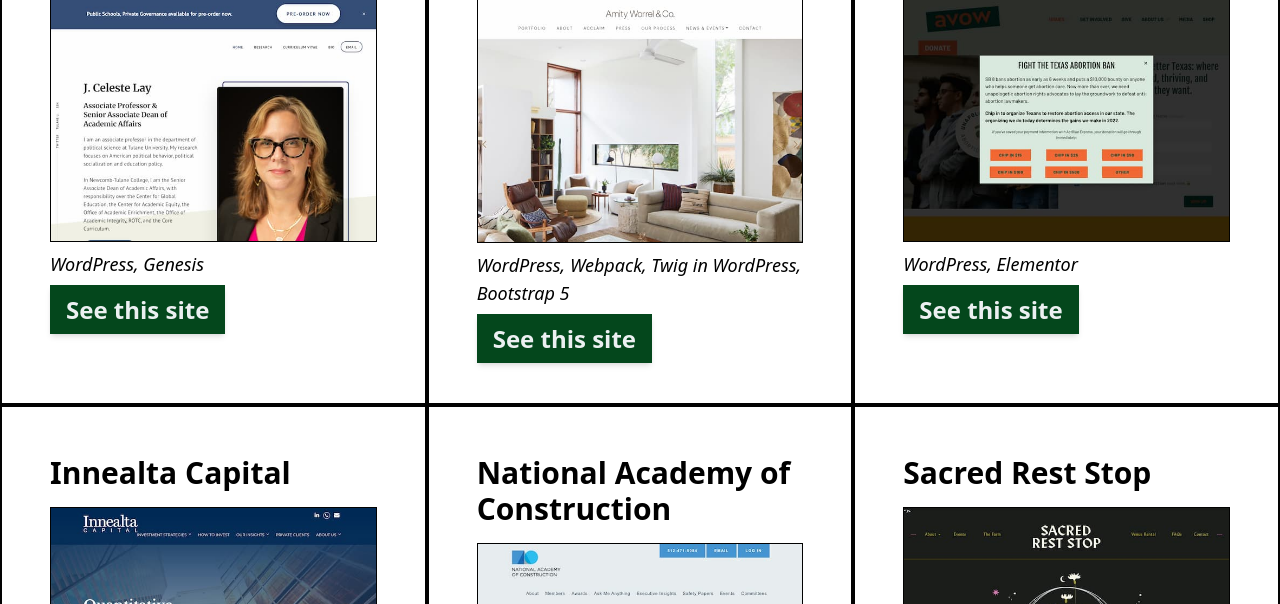
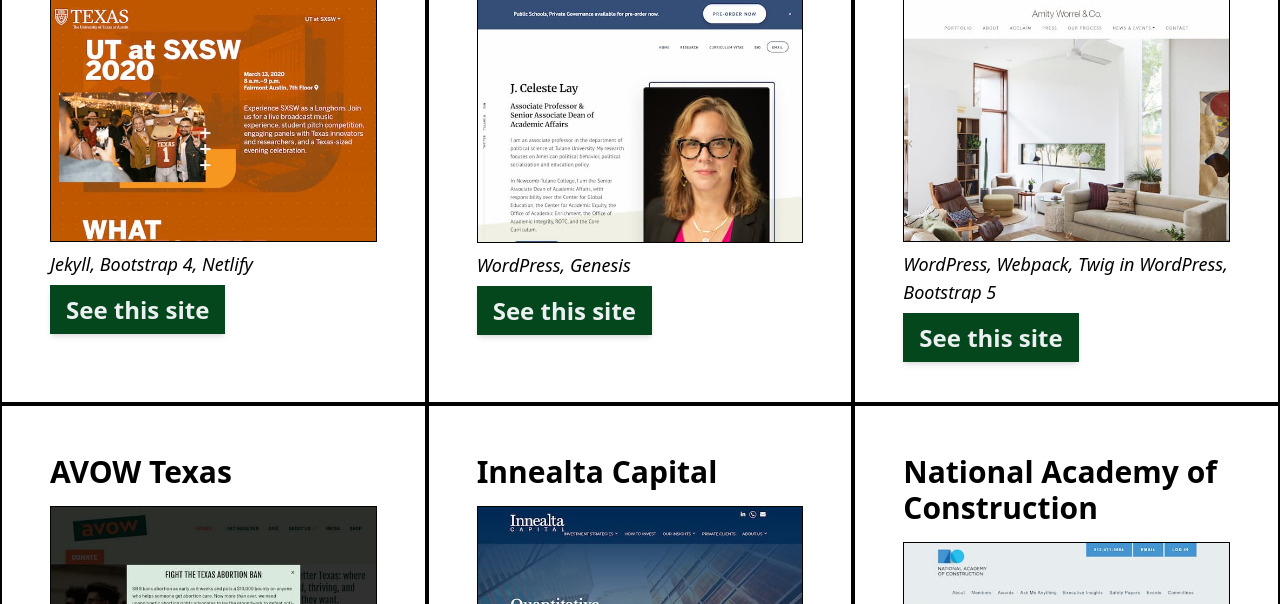
Before and after one commit to leroyrosales/poly-styrene, an Astro site: page / in a window 1280 px wide. Shown: the part 497-1101 px from the top of the page. Built offline with nearby package versions, Linux system fonts and the light colour scheme; Astro itself is replaced by a stand-in of ours; a script that the page names is missing.

Commit message:
Adds ut at sxsw

```diff
--- a/src/components/PortfolioItem.astro
+++ b/src/components/PortfolioItem.astro
@@ -6,7 +6,7 @@
         <h2>{item.title}</h2>
         <figure class="pb-2">
             <picture>
-                <img width="600" height="450" loading="lazy" class="w-full border border-black" src={item.jpg} alt=`Screenshot of ${item.title}` />
+                <img width="600" height="450" loading="lazy" class="w-full border border-black" src=`/assets/sites/${item.jpg}` alt=`Screenshot of ${item.title}` />
             </picture>
         </figure>
             {item.description ?
--- a/src/data/site.json
+++ b/src/data/site.json
@@ -8,269 +8,276 @@
     "email": "leroyrosales@gmail.com",
     "work": [
         {
+            "title": "UT at SXSW 2020",
+            "description": "Jekyll, Bootstrap 4, Netlify",
+            "webp": "",
+            "jpg": "utatsxsw2020-thumb.jpg",
+            "link": "https://5e62651c3e94f3a9ac1706cd--nifty-mestorf-c2ddb0.netlify.app/"
+        },
+        {
             "title": "J. Celeste Lay",
             "description": "WordPress, Genesis",
-            "webp": "/assets/sites/celeste-thumb.webp",
-            "jpg": "/assets/sites/celeste-thumb.jpg",
+            "webp": "celeste-thumb.webp",
+            "jpg": "celeste-thumb.jpg",
             "link": "https://jcelestelay.com/"
         },
         {
             "title": "Amity Worrel",
             "description": "WordPress, Webpack, Twig in WordPress, Bootstrap 5",
-            "webp": "/assets/sites/amityworrel-thumb.webp",
-            "jpg": "/assets/sites/amityworrel-thumb.jpg",
+            "webp": "amityworrel-thumb.webp",
+            "jpg": "amityworrel-thumb.jpg",
             "link": "https://amityworrel.com/"
         },
         {
             "title": "AVOW Texas",
             "description": "WordPress, Elementor",
-            "webp": "/assets/sites/avow-thumb.webp",
-            "jpg": "/assets/sites/avow-thumb.jpg",
+            "webp": "avow-thumb.webp",
+            "jpg": "avow-thumb.jpg",
             "link": "https://codepen.io/rebelleroy/full/rNOWbbK"
         },
         {
             "title": "Innealta Capital",
             "description": "WordPress, Genesis",
-            "webp": "/assets/sites/innealtacapital-thumb.webp",
-            "jpg": "/assets/sites/innealtacapital-thumb.jpg",
+            "webp": "innealtacapital-thumb.webp",
+            "jpg": "innealtacapital-thumb.jpg",
             "link": "https://www.innealtacapital.com/"
         },
         {
             "title": "National Academy of Construction",
             "description": "WordPress, S2 member, Genesis",
-            "webp": "/assets/sites/naocon-thumb.webp",
-            "jpg": "/assets/sites/naocon-thumb.jpg",
+            "webp": "naocon-thumb.webp",
+            "jpg": "naocon-thumb.jpg",
             "link": "https://www.naocon.org/"
         },
         {
             "title": "Sacred Rest Stop",
             "description": "WordPress",
-            "webp": "/assets/sites/sacredrest-thumb.webp",
-            "jpg": "/assets/sites/sacredrest-thumb.jpg",
+            "webp": "sacredrest-thumb.webp",
+            "jpg": "sacredrest-thumb.jpg",
             "link": "https://sacredreststop.org/"
         },
         {
             "title": "Neumos",
             "description": "WordPress",
-            "webp": "/assets/sites/neumos-thumb.webp",
-            "jpg": "/assets/sites/neumos-thumb.jpg",
+            "webp": "neumos-thumb.webp",
+            "jpg": "neumos-thumb.jpg",
             "link": "https://www.neumos.com/"
         },
         {
             "title": "Taller de Harrington",
             "description": "WordPress, TailwindCSS, Twig in WordPress, Webpack, WooCommerce",
-            "webp": "/assets/sites/tallerharrington-thumb.webp",
-            "jpg": "/assets/sites/tallerharrington-thumb.jpg",
+            "webp": "tallerharrington-thumb.webp",
+            "jpg": "tallerharrington-thumb.jpg",
             "link": "https://tallerdeharrington.art/"
         },
         {
             "title": "NARAL Pro-Choice Texas",
             "description": "WordPress",
-            "webp": "/assets/sites/naraltx-thumb.webp",
-            "jpg": "/assets/sites/naraltx-thumb.jpg",
+            "webp": "naraltx-thumb.webp",
+            "jpg": "naraltx-thumb.jpg",
             "link": "https://prochoicetexas.org/"
         },
         {
             "title": "Division of Diversity and Community Engagement",
             "description": "WordPress, Bootstrap 4, Twig in WordPress, Gulp",
-            "webp": "/assets/sites/ddce-thumb.webp",
-            "jpg": "/assets/sites/ddce-thumb.jpg",
+            "webp": "ddce-thumb.webp",
+            "jpg": "ddce-thumb.jpg",
             "link": "https://diversity.utexas.edu/"
         },
         {
             "title": "Women & Their Work",
             "description": "WordPress",
-            "webp": "/assets/sites/womenwork-thumb.webp",
-            "jpg": "/assets/sites/womenwork-thumb.jpg",
+            "webp": "womenwork-thumb.webp",
+            "jpg": "womenwork-thumb.jpg",
             "link": "womenandtheirwork.org"
         },
         {
             "title": "Sara June",
             "description": "WordPress",
-            "webp": "/assets/sites/sarajune-thumb.webp",
-            "jpg": "/assets/sites/sarajune-thumb.jpg",
+            "webp": "sarajune-thumb.webp",
+            "jpg": "sarajune-thumb.jpg",
             "link": "https://sarajunebk.com/"
         },
         {
             "title": "Austin Books Arts Center",
             "description": "WordPress",
-            "webp": "/assets/sites/atxbookarts-thumb.webp",
-            "jpg": "/assets/sites/atxbookarts-thumb.jpg",
+            "webp": "atxbookarts-thumb.webp",
+            "jpg": "atxbookarts-thumb.jpg",
             "link": "https://atxbookarts.org/"
         },
         {
             "title": "Unquiet Things",
             "description": "WordPress, Webpack, Bootstrap 4",
-            "webp": "/assets/sites/unquietthings-thumb.webp",
-            "jpg": "/assets/sites/unquietthings-thumb.jpg",
+            "webp": "unquietthings-thumb.webp",
+            "jpg": "unquietthings-thumb.jpg",
             "link": "https://unquietthings.com/"
         },
         {
             "title": "Colin McIntyre",
             "description": "WordPress",
-            "webp": "/assets/sites/colinmcintyre-thumb.webp",
-            "jpg": "/assets/sites/colinmcintyre-thumb.jpg",
+            "webp": "colinmcintyre-thumb.webp",
+            "jpg": "colinmcintyre-thumb.jpg",
             "link": "https://sculptureforge.com/"
         },
         {
             "title": "First-Generation Longhorns",
             "description": "Jekyll, Bootstrap 4",
-            "webp": "/assets/sites/firstgenlonghorns-thumb.webp",
-            "jpg": "/assets/sites/firstgenlonghorns-thumb.jpg",
+            "webp": "firstgenlonghorns-thumb.webp",
+            "jpg": "firstgenlonghorns-thumb.jpg",
             "link": "https://firstgeneration.utexas.edu/"
         },
         {
             "title": "Office of the Preisdent",
             "description": "Drupal 7, Foundation",
-            "webp": "/assets/sites/ootpresident-thumb.webp",
-            "jpg": "/assets/sites/ootpresident-thumb.jpg",
+            "webp": "ootpresident-thumb.webp",
+            "jpg": "ootpresident-thumb.jpg",
             "link": "https://president.utexas.edu/"
         },
         {
             "title": "Every Minute Stronger",
             "description": "WordPress, Twig in WordPress",
-            "webp": "/assets/sites/everyminute-thumb.webp",
-            "jpg": "/assets/sites/everyminute-thumb.jpg",
+            "webp": "everyminute-thumb.webp",
+            "jpg": "everyminute-thumb.jpg",
             "link": "https://everyminutestronger.com/"
         },
         {
             "title": "Chamberlain McHaney",
             "description": "WordPress, Twig in Wordpress, Webpack, Bootstrap 5",
-            "webp": "/assets/sites/chamberlainmchaney-thumb.webp",
-            "jpg": "/assets/sites/chamberlainmchaney-thumb.jpg",
+            "webp": "chamberlainmchaney-thumb.webp",
+            "jpg": "chamberlainmchaney-thumb.jpg",
             "link": "https://www.chamberlainmchaney.com/"
         },
         {
             "title": "MONDOFUZZ",
             "description": "WordPress",
-            "webp": "/assets/sites/mondofuzz-thumb.webp",
-            "jpg": "/assets/sites/mondofuzz-thumb.jpg",
+            "webp": "mondofuzz-thumb.webp",
+            "jpg": "mondofuzz-thumb.jpg",
             "link": "https://mondofuzz.com/"
         },
         {
             "title": "Perry Sommers",
             "description": "<a href='https://github.com/leroyrosales/pom-chi' target='_blank'>Pom-Chi</a>, Netlify",
-            "webp": "/assets/sites/perrysommers-thumb.webp",
-            "jpg": "/assets/sites/perrysommers-thumb.jpg",
+            "webp": "perrysommers-thumb.webp",
+            "jpg": "perrysommers-thumb.jpg",
             "link": "https://perrysommers.net/"
         },
         {
             "title": "Ardor Wood Farm",
             "description": "WordPress",
-            "webp": "/assets/sites/ardorfarm-thumb.webp",
-            "jpg": "/assets/sites/ardorfarm-thumb.jpg",
+            "webp": "ardorfarm-thumb.webp",
+            "jpg": "ardorfarm-thumb.jpg",
             "link": "https://ardorwoodfarm.com/"
         },
         {
             "title": "Asociación Internacional de Hispanistas",
             "description": "WordPress, Gulp, Genesis",
-            "webp": "/assets/sites/aidh-thumb.webp",
-            "jpg": "/assets/sites/aidh-thumb.jpg",
+            "webp": "aidh-thumb.webp",
+            "jpg": "aidh-thumb.jpg",
             "link": "asociacioninternacionaldehispanistas.org"
         },
         {
             "title": "43QUAI",
             "description": "WordPress, WooCommerce",
-            "webp": "/assets/sites/43quai-thumb.webp",
-            "jpg": "/assets/sites/43quai-thumb.jpg",
+            "webp": "43quai-thumb.webp",
+            "jpg": "43quai-thumb.jpg",
             "link": "https://43quai.com/"
         },
         {
             "title": "Blue Rock Repair",
             "description": "HTML, Bootstrap 4, Netlify",
-            "webp": "/assets/sites/bluerockrepair-thumb.webp",
-            "jpg": "/assets/sites/bluerockrepair-thumb.jpg",
+            "webp": "bluerockrepair-thumb.webp",
+            "jpg": "bluerockrepair-thumb.jpg",
             "link": "https://bluerockrepair.com/"
         },
         {
             "title": "Rachel and Tad",
             "description": "<a href='https://github.com/leroyrosales/pom-chi' target='_blank'>Pom-Chi</a>, Netlify",
-            "webp": "/assets/sites/racheltad-thumb.webp",
-            "jpg": "/assets/sites/racheltad-thumb.jpg",
+            "webp": "racheltad-thumb.webp",
+            "jpg": "racheltad-thumb.jpg",
             "link": "https://rachelandtad.netlify.app/"
         },
         {
             "title": "Communication Awards UT Austin",
             "description": "Eleventy, Bootstrap 4, Netlify",
-            "webp": "/assets/sites/commawards-thumb.webp",
-            "jpg": "/assets/sites/commawards-thumb.jpg",
+            "webp": "commawards-thumb.webp",
+            "jpg": "commawards-thumb.jpg",
             "link": "https://5f43d10364e2fc0007cd8868--ut-communication-awards.netlify.app/submissions-list/"
         },
         {
             "title": "UT Tower",
             "description": "WordPress, Genesis",
-            "webp": "/assets/sites/uttower-thumb.webp",
-            "jpg": "/assets/sites/uttower-thumb.jpg",
+            "webp": "uttower-thumb.webp",
+            "jpg": "uttower-thumb.jpg",
             "link": "https://tower.utexas.edu/"
         },
         {
             "title": "In The Garden Farm",
             "description": "WordPress",
-            "webp": "/assets/sites/inthegarden-thumb.webp",
-            "jpg": "/assets/sites/inthegarden-thumb.jpg",
+            "webp": "inthegarden-thumb.webp",
+            "jpg": "inthegarden-thumb.jpg",
             "link": "https://inthegardenfarm.org/"
         },
         {
             "title": "Need Abortion",
             "description": "WordPress",
-            "webp": "/assets/sites/needabortion-thumb.webp",
-            "jpg": "/assets/sites/needabortion-thumb.jpg",
+            "webp": "needabortion-thumb.webp",
+            "jpg": "needabortion-thumb.jpg",
             "link": "https://needabortion.org/"
         },
         {
             "title": "Repro Power",
             "description": "WordPress",
-            "webp": "/assets/sites/repropower-thumb.webp",
-            "jpg": "/assets/sites/repropower-thumb.jpg",
+            "webp": "repropower-thumb.webp",
+            "jpg": "repropower-thumb.jpg",
             "link": "repropowertx.org"
         },
         {
             "title": "Rosie's Law",
             "description": "WordPress",
-            "webp": "/assets/sites/rosieslaw-thumb.webp",
-            "jpg": "/assets/sites/rosieslaw-thumb.jpg",
+            "webp": "rosieslaw-thumb.webp",
+            "jpg": "rosieslaw-thumb.jpg",
             "link": "https://rosieslaw.org/"
         },
         {
             "title": "Nova Hair Collective",
             "description": "WordPress",
-            "webp": "/assets/sites/novahair-thumb.webp",
-            "jpg": "/assets/sites/novahair-thumb.jpg",
+            "webp": "novahair-thumb.webp",
+            "jpg": "novahair-thumb.jpg",
             "link": "https://www.novahaircollective.com/"
         },
         {
             "title": "TEXAS Impact",
             "description": "WordPress, Bootstrap 4, Highcharts, Twig in WordPress",
-            "webp": "/assets/sites/tximpact-thumb.webp",
-            "jpg": "/assets/sites/tximpact-thumb.jpg",
+            "webp": "tximpact-thumb.webp",
+            "jpg": "tximpact-thumb.jpg",
             "link": "https://impact.utexas.edu/"
         },
         {
             "title": "R Builders LLC",
             "description": "WordPress",
-            "webp": "/assets/sites/rbuildersllc-thumb.webp",
-            "jpg": "/assets/sites/rbuildersllc-thumb.jpg",
+            "webp": "rbuildersllc-thumb.webp",
+            "jpg": "rbuildersllc-thumb.jpg",
             "link": "https://rbuildersllc.com/"
         },
         {
             "title": "Asher Blair Communications",
             "description": "WordPress, Bootstrap 5, Twig in WordPress",
-            "webp": "/assets/sites/asherblaircomm-thumb.webp",
-            "jpg": "/assets/sites/asherblaircomm-thumb.jpg",
+            "webp": "asherblaircomm-thumb.webp",
+            "jpg": "asherblaircomm-thumb.jpg",
             "link": "https://asher-blair.com/"
         },
         {
             "title": "East: Sun Rise AR",
             "description": "Next.js, Netlify",
-            "webp": "/assets/sites/eastsunrise-thumb.webp",
-            "jpg": "/assets/sites/eastsunrise-thumb.jpg",
+            "webp": "eastsunrise-thumb.webp",
+            "jpg": "eastsunrise-thumb.jpg",
             "link": "https://eastside-ar.netlify.app/"
         },
         {
             "title": "UT News",
             "description": "WordPress, Bootstrap 4, Twig in WordPress",
-            "webp": "/assets/sites/utnews-thumb.webp",
-            "jpg": "/assets/sites/utnews-thumb.jpg",
+            "webp": "utnews-thumb.webp",
+            "jpg": "utnews-thumb.jpg",
             "link": "https://news.utexas.edu/"
         }
     ],
@@ -310,7 +317,7 @@
     ],
     "testimonials": [
         {
-            "webp": "/assets/sites/43quai-thumb.webp",
+            "webp": "43quai-thumb.webp",
             "name": "",
             "title": "",
             "quote": ""
```
Also changed, not shown: screenshots.js (+2 -7 lines), public/assets/sites/utatsxsw2020-thumb.jpg (added).
